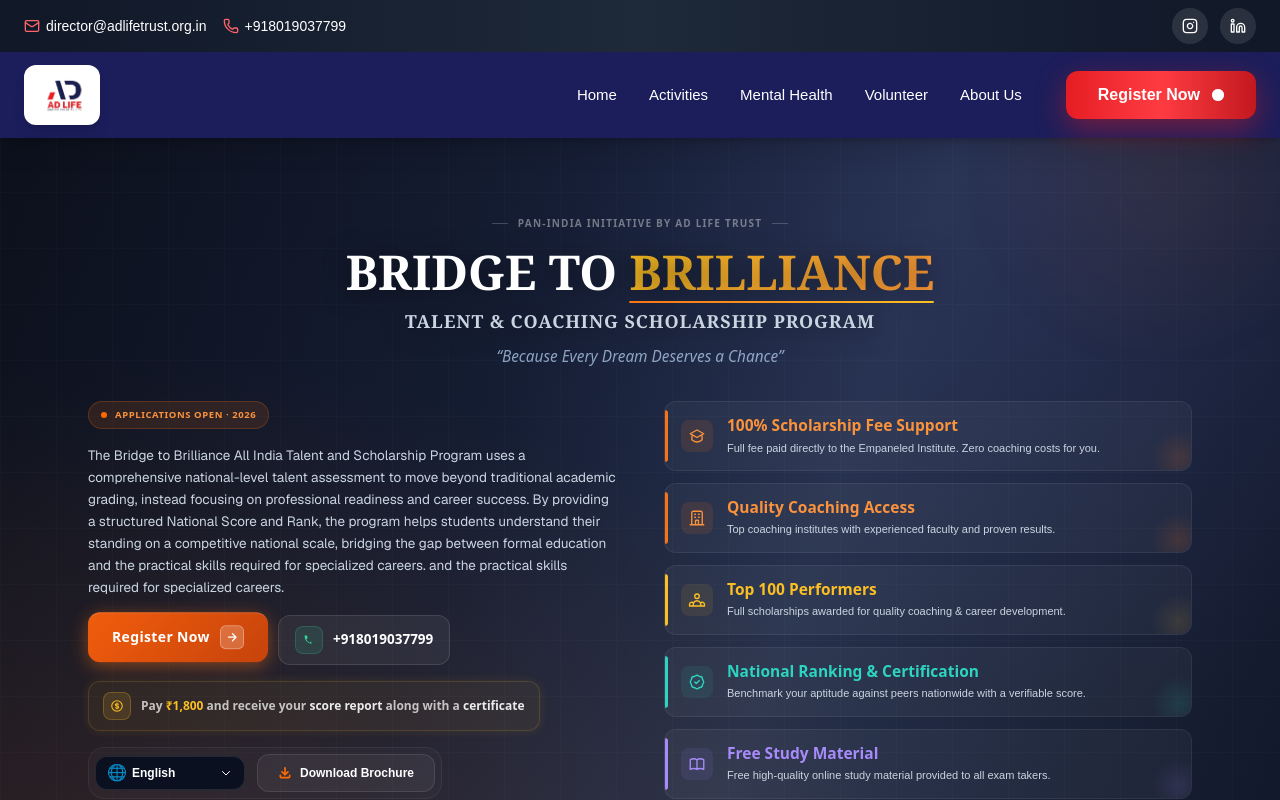
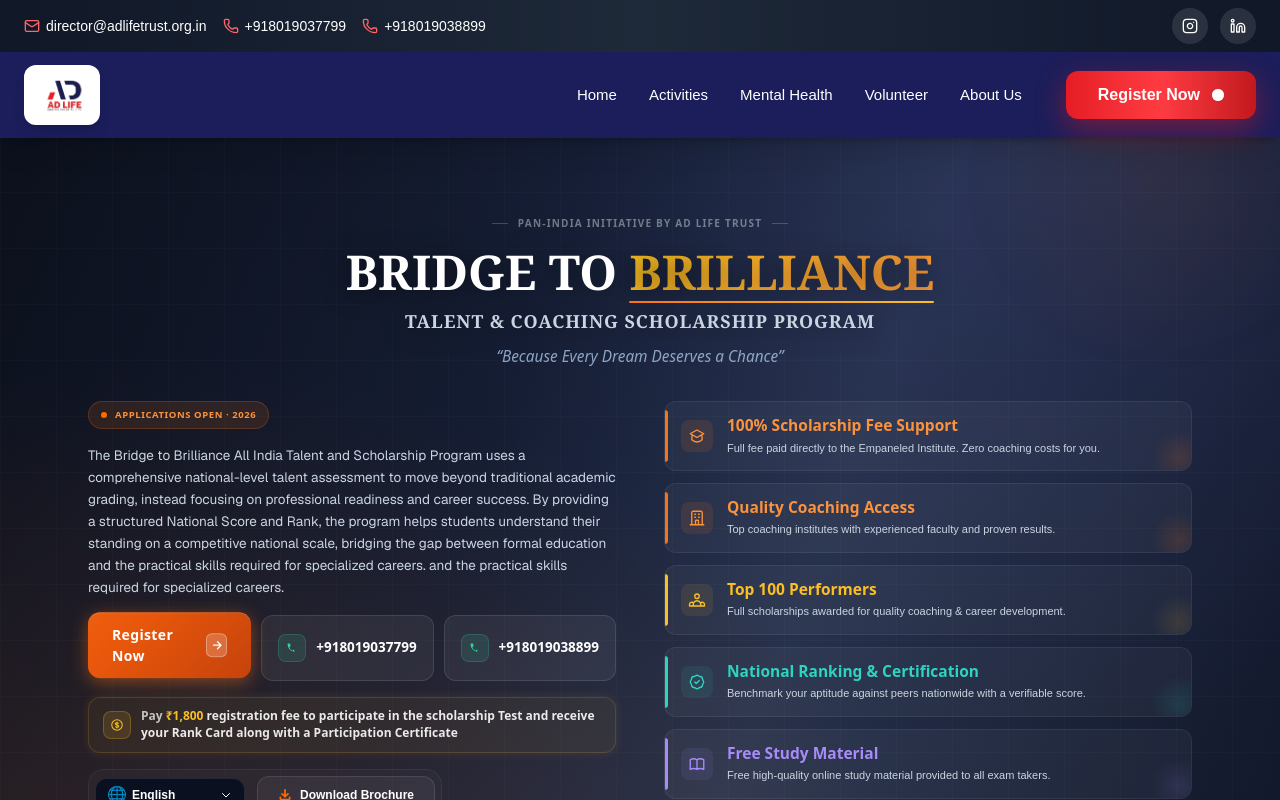
Before and after one commit to ajayaaedtech/adlifetrust-fe, a Next.js app: page / in a window 1280 px wide. Shown: the top 800 px of the page. Built offline with nearby package versions, Linux system fonts and the light colour scheme.

Commit message:
no changes

```diff
--- a/src/components/Navbar/Navbar.js
+++ b/src/components/Navbar/Navbar.js
@@ -59,6 +59,13 @@
               >
                 <Phone className="w-3.5 h-3.5 sm:w-4 sm:h-4 text-red-400 shrink-0" />
                 <span>+918019037799</span>
+              </a>
+                <a
+                href="tel:+918019038899"
+                className="flex items-center gap-1.5 hover:text-red-300 transition-colors whitespace-nowrap"
+              >
+                <Phone className="w-3.5 h-3.5 sm:w-4 sm:h-4 text-red-400 shrink-0" />
+                <span>+918019038899</span>
               </a>
             </div>
 
--- a/src/components/educationbanner/CourseHighlights.js
+++ b/src/components/educationbanner/CourseHighlights.js
@@ -42,7 +42,7 @@
     id: 4,
     stepNum: "04",
     title: "Pay Application Fee",
-    description: "A one-time ₹1,800 application fee covers the entire process—no additional fees are required before or after selection",
+    description: "A one-time application fee of ₹1,800 covers the entire application process, including the Rank Card and Participation Certificate. No additional fees will be charged at any stage, either before or after the selection process",
     highlight: "₹1,800 One-Time Fee",
     highlightColor: "bg-indigo-50 text-indigo-700 border-indigo-200",
     icon: (
--- a/src/components/educationbanner/UpcomingEducationBanner.js
+++ b/src/components/educationbanner/UpcomingEducationBanner.js
@@ -104,7 +104,46 @@
 }
 
 /* ─── Phone Button ─── */
-function PhoneButton({ phone = "+919505051521", display = "+918019037799" }) {
+function PhoneButton({ phone = "+918019037799", display = "+918019037799" }) {
+  return (
+    <a
+      href={`tel:${phone}`}
+      className="w-full sm:w-auto flex justify-center items-center gap-2.5 px-4 py-2.5 rounded-xl transition-all duration-200 no-underline"
+      style={{
+        background: "rgba(255,255,255,.06)",
+        border: "1px solid rgba(255,255,255,.11)",
+        fontFamily: "'DM Sans',system-ui,sans-serif",
+      }}
+      onMouseEnter={e => {
+        e.currentTarget.style.background = "rgba(255,255,255,.12)";
+        e.currentTarget.style.borderColor = "rgba(255,255,255,.22)";
+      }}
+      onMouseLeave={e => {
+        e.currentTarget.style.background = "rgba(255,255,255,.06)";
+        e.currentTarget.style.borderColor = "rgba(255,255,255,.11)";
+      }}
+    >
+      <div
+        className="w-7 h-7 rounded-lg grid place-items-center shrink-0"
+        style={{
+          background: "rgba(52,211,153,.12)",
+          border: "1px solid rgba(52,211,153,.22)",
+        }}
+      >
+        <svg className="w-3 h-3" fill="#34d399" viewBox="0 0 24 24">
+          <path d="M6.62 10.79a15.05 15.05 0 006.59 6.59l2.2-2.2a1 1 0 011.01-.24 11.47 11.47 0 00.57 3.57 1 1 0 01-1 1A17 17 0 013 4a1 1 0 011-1h3.5a1 1 0 011 1 11.47 11.47 0 00.57 3.57 1 1 0 01-.25 1.02l-2.2 2.2z" />
+        </svg>
+      </div>
+      <div className="flex flex-col leading-none">
+        <span className="text-white font-bold" style={{ fontSize: 13.5 }}>
+          {display}
+        </span>
+      </div>
+    </a>
+  );
+}
+
+function PhoneButton2({ phone = "+918019038899", display = "+918019038899" }) {
   return (
     <a
       href={`tel:${phone}`}
@@ -186,7 +225,7 @@
           whiteSpace: "normal",
         }}
       >
-        Pay <span style={{ fontWeight: 800, color: "#fbbf24" }}>₹1,800</span> and receive your <span style={{ fontWeight: 700, color: "rgba(255,255,255,.9)" }}>score report</span> along with a <span style={{ fontWeight: 700, color: "rgba(255,255,255,.9)" }}>certificate</span>
+        Pay <span style={{ fontWeight: 800, color: "#fbbf24" }}>₹1,800</span> <span style={{ fontWeight: 700, color: "rgba(255,255,255,.9)" }}>registration fee to participate in the scholarship Test and receive your Rank Card along with a </span>  <span style={{ fontWeight: 700, color: "rgba(255,255,255,.9)" }}>Participation Certificate</span>
       </p>
     </div>
   );
@@ -250,8 +289,8 @@
 
   const BROCHURES = [
     { id: "en", lang: "English", href: "/education-pdf/BridgeToBrilliance.pdf" },
-    { id: "hi", lang: "हिन्दी", href: "/education-pdf/BridgeToBrilliance_Hindi.pdf" },
-    { id: "te", lang: "తెలుగు", href: "/education-pdf/BridgeToBrilliance_Telugu.pdf" },
+    // { id: "hi", lang: "हिन्दी", href: "/education-pdf/BridgeToBrilliance_Hindi.pdf" },
+    // { id: "te", lang: "తెలుగు", href: "/education-pdf/BridgeToBrilliance_Telugu.pdf" },
   ];
   const [selectedLang, setSelectedLang] = useState(BROCHURES[0]);
 
@@ -340,6 +379,7 @@
               <div className="flex flex-col sm:flex-row gap-2.5 w-full">
                 <RegisterButton />
                 <PhoneButton />
+                <PhoneButton2 />
               </div>
 
               {/* Fee Note */}
--- a/src/components/footer/Footer.js
+++ b/src/components/footer/Footer.js
@@ -47,6 +47,13 @@
                   <Phone size={14} className="text-red-500" />
                 </div>
                 +91 8019037799
+              </a>
+
+               <a href="tel:+918019038899" className="flex items-center gap-3 text-sm hover:text-white transition-colors group">
+                <div className="w-8 h-8 rounded-full bg-white/5 flex items-center justify-center group-hover:bg-red-500/20 transition-all">
+                  <Phone size={14} className="text-red-500" />
+                </div>
+                +91 8019038899
               </a>
               <a href="mailto:director@adlifetrust.org.in" className="flex items-center gap-3 text-sm hover:text-white transition-colors group">
                 <div className="w-8 h-8 rounded-full bg-white/5 flex items-center justify-center group-hover:bg-red-500/20 transition-all">
```
